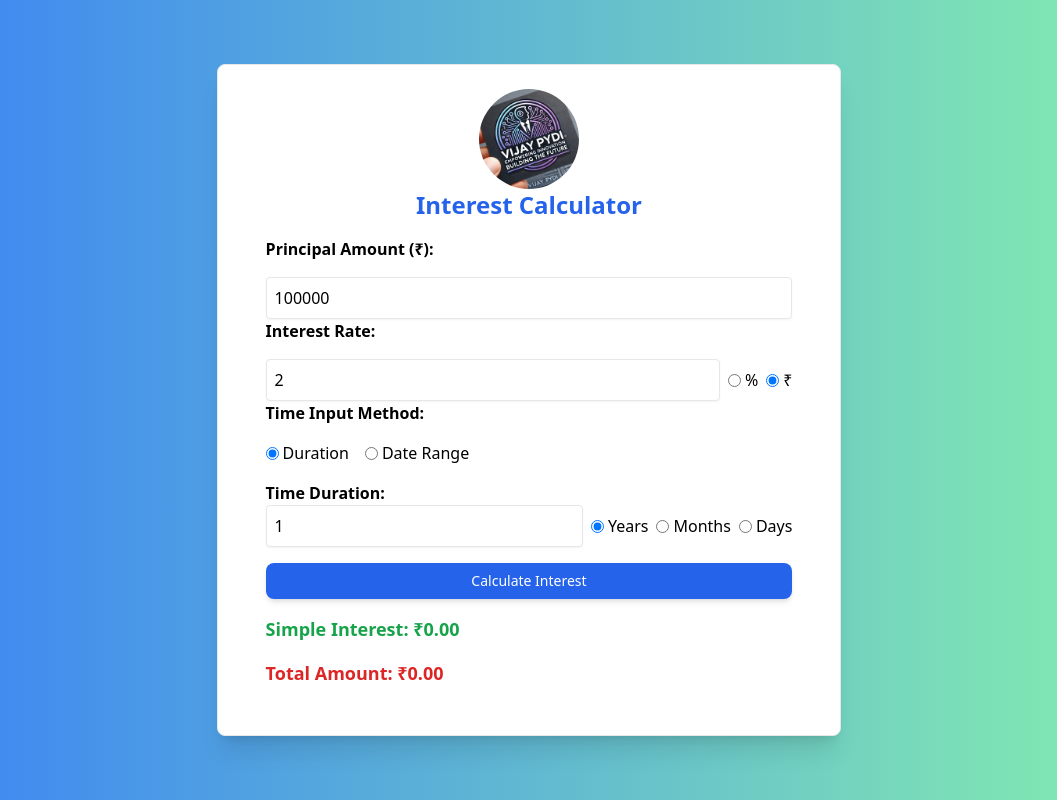
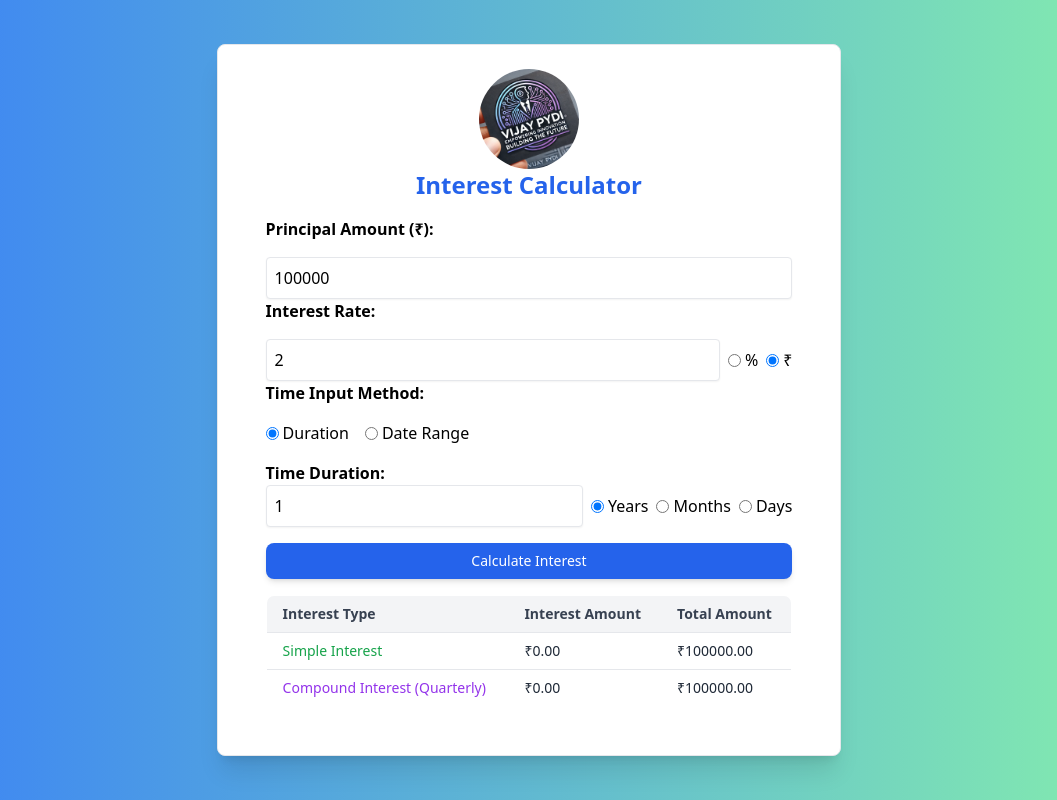
Before and after one commit to pydivijay/interest-calculator, a Next.js app: page / in a window 1280 px wide. Shown: the whole page, without its empty margins (111-1168 px from the left). Built offline with nearby package versions, Linux system fonts and the light colour scheme.

Commit message:
added compound interest logic

```diff
--- a/app/appcomponents/InterestCalculator.jsx
+++ b/app/appcomponents/InterestCalculator.jsx
@@ -21,7 +21,6 @@ export default function InterestCalculator() {
   const calculateInterest = () => {
     let rateValue = rateType === "percent" ? rate / 100 : rate;
     let timeValue = time;
-    let compoundingFrequency = 1;
 
     // Calculate time from dates if date selection is used
     if (inputMethod === "dates" && startDate && endDate) {
@@ -37,7 +36,7 @@ export default function InterestCalculator() {
       inputMethod !== "dates"
     ) {
       timeValue /= 12;
-      compoundingFrequency = 12;
+      //compoundingFrequency = 12;
     }
     if (
       timeUnit === "days" &&
@@ -45,9 +44,10 @@ export default function InterestCalculator() {
       inputMethod !== "dates"
     ) {
       timeValue /= 365;
-      compoundingFrequency = 365;
+      // compoundingFrequency = 365;
     }
 
+    // Simple Interest Logic
     let simpleInterestAmount;
     if (rateType === "percent") {
       simpleInterestAmount = principal * rateValue * timeValue;
@@ -71,22 +71,83 @@ export default function InterestCalculator() {
       simpleInterestAmount =
         (principal * rateValue * ((timeValue * 12) / 365)) / 100;
     } else if (inputMethod === "dates" && rateType === "rupees") {
-      // For date-based calculation with rupees, convert time to months
       const months = timeValue * 12;
       simpleInterestAmount = (principal * rateValue * months) / 100;
     }
+    setSimpleInterest(simpleInterestAmount || 0);
+    // Use actual time in years from number of days
+    // Get actual number of days
+    let totalDays = 0;
 
-    let finalAmount =
-      principal *
-      Math.pow(
-        1 + rateValue / compoundingFrequency,
-        compoundingFrequency * timeValue
+    if (inputMethod === "dates" && startDate && endDate) {
+      totalDays = Math.floor(
+        (new Date(endDate) - new Date(startDate)) / (1000 * 60 * 60 * 24)
       );
-    let compoundInterestAmount = finalAmount - principal;
+    } else if (timeUnit === "days") {
+      totalDays = time;
+    } else if (timeUnit === "months") {
+      totalDays = time * 30.44; // approx
+    } else if (timeUnit === "years") {
+      totalDays = time * 365;
+    }
 
-    setSimpleInterest(simpleInterestAmount || 0);
-    setCompoundInterest(compoundInterestAmount || 0);
-    setTotalAmount(Number(principal) + simpleInterestAmount);
+    // ... (previous code remains unchanged until the compound interest calculation)
+
+    // Approximate quarter = 91.25 days
+    const fullQuarters = Math.floor(totalDays / 91.25);
+    const remainingDays = totalDays - fullQuarters * 91.25;
+
+    let compoundFinalAmount = principal;
+
+    if (rateType === "percent") {
+      const quarterlyRate = rate / 400; // 7.1% => 7.1/400
+      // Compound for full quarters
+      compoundFinalAmount =
+        principal * Math.pow(1 + quarterlyRate, fullQuarters);
+
+      // Simple interest for remaining days
+      const simpleInterestRemaining =
+        (compoundFinalAmount * rate * remainingDays) / (365 * 100);
+
+      compoundFinalAmount += simpleInterestRemaining;
+    } else if (rateType === "rupees") {
+      // Rate is rupees per 100 per month (e.g., 2 means 2% per month)
+      const monthlyRate = rate / 100; // Convert to decimal (e.g., 2 => 0.02)
+      const quarterlyRate = monthlyRate * 3; // Quarterly rate (e.g., 0.02 * 3 = 0.06)
+
+      // Convert total time to quarters
+      let totalQuarters = 0;
+      if (inputMethod === "dates" && startDate && endDate) {
+        totalQuarters = totalDays / 91.25; // Convert days to quarters
+      } else if (timeUnit === "days") {
+        totalQuarters = time / 91.25; // Convert days to quarters
+      } else if (timeUnit === "months") {
+        totalQuarters = time / 3; // Convert months to quarters
+      } else if (timeUnit === "years") {
+        totalQuarters = time * 4; // Convert years to quarters
+      }
+
+      // Split into full quarters and remaining days
+      const fullQuarters = Math.floor(totalQuarters);
+      const remainingQuarters = totalQuarters - fullQuarters;
+      const remainingDays = remainingQuarters * 91.25; // Convert fractional quarters to days
+
+      // Compound interest for full quarters (quarterly compounding)
+      compoundFinalAmount =
+        principal * Math.pow(1 + quarterlyRate, fullQuarters);
+
+      // Simple interest for remaining days
+      const dailyRate = quarterlyRate / 91.25; // Daily rate based on quarterly rate
+      const interestRemaining = compoundFinalAmount * dailyRate * remainingDays;
+
+      compoundFinalAmount += interestRemaining;
+    }
+
+    // Final compound interest
+    const bankCompoundInterest = compoundFinalAmount - principal;
+    setCompoundInterest(bankCompoundInterest);
+
+    setTotalAmount(compoundFinalAmount || 0);
   };
 
   return (
@@ -233,12 +294,39 @@ export default function InterestCalculator() {
               Calculate Interest
             </Button>
 
-            <h3 className="text-lg font-semibold text-green-600">
-              Simple Interest: ₹{simpleInterest.toFixed(2)}
-            </h3>
-            <h3 className="text-lg font-semibold text-red-600">
-              Total Amount: ₹{totalAmount.toFixed(2)}
-            </h3>
+            <table className="min-w-full mt-4 text-sm text-left border border-gray-300 rounded-lg overflow-hidden">
+              <thead className="bg-gray-100 text-gray-700">
+                <tr>
+                  <th className="px-4 py-2 border-b">Interest Type</th>
+                  <th className="px-4 py-2 border-b">Interest Amount</th>
+                  <th className="px-4 py-2 border-b">Total Amount</th>
+                </tr>
+              </thead>
+              <tbody className="text-gray-800">
+                <tr>
+                  <td className="px-4 py-2 border-b font-medium text-green-600">
+                    Simple Interest
+                  </td>
+                  <td className="px-4 py-2 border-b">
+                    ₹{simpleInterest.toFixed(2)}
+                  </td>
+                  <td className="px-4 py-2 border-b">
+                    ₹{(Number(principal) + simpleInterest).toFixed(2)}
+                  </td>
+                </tr>
+                <tr>
+                  <td className="px-4 py-2 border-b font-medium text-purple-600">
+                    Compound Interest (Quarterly)
+                  </td>
+                  <td className="px-4 py-2 border-b">
+                    ₹{compoundInterest.toFixed(2)}
+                  </td>
+                  <td className="px-4 py-2 border-b">
+                    ₹{(Number(principal) + compoundInterest).toFixed(2)}
+                  </td>
+                </tr>
+              </tbody>
+            </table>
           </div>
         </CardContent>
       </Card>
```
